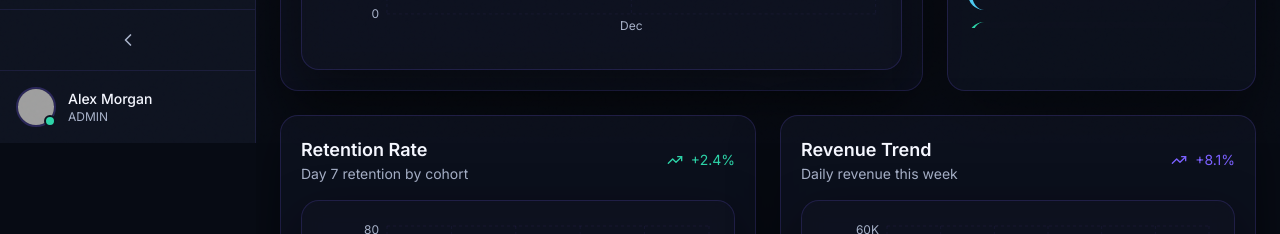
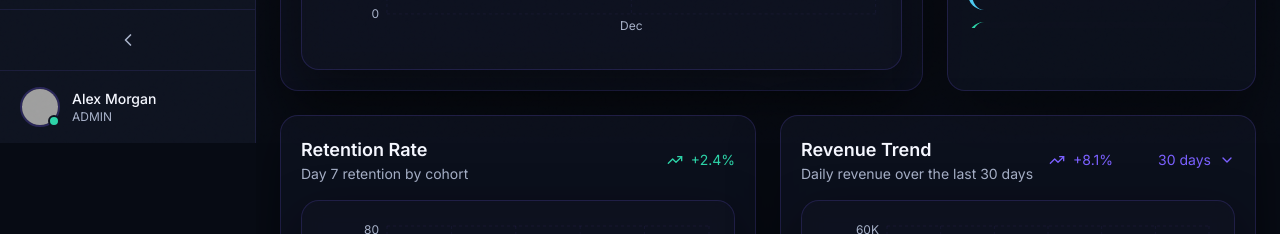
Before and after one commit to RaNDoM6913/kimi, a React (Vite) app in the folder adminpanel/frontend/: page / in a window 1280 px wide. Shown: the part 657-891 px from the top of the page. Built offline with nearby package versions, Linux system fonts and the light colour scheme; grey boxes are pictures that could not be loaded.

Commit message:
feat(adminpanel): refine overview metrics and sidebar behavior

```diff
--- a/adminpanel/frontend/src/App.tsx
+++ b/adminpanel/frontend/src/App.tsx
@@ -15,6 +15,7 @@ import { ADMIN_PERMISSIONS, type AdminPermission } from '@/admin/permissions';
 import { DEFAULT_ADMIN_ROLE, isAdminRole, type AdminRole } from '@/admin/roles';
 import { PermissionsProvider } from '@/admin/usePermissions';
 import { ProtectedRoute } from '@/components/admin/ProtectedRoute';
+import { cn } from '@/lib/utils';
 
 const pageTitles: Record<string, string> = {
   overview: 'Overview',
@@ -57,6 +58,7 @@ function resolveInitialRole(): AdminRole {
 
 function AppShell() {
   const [activePage, setActivePage] = useState('overview');
+  const [sidebarCollapsed, setSidebarCollapsed] = useState(false);
 
   const renderProtectedPage = (permission: AdminPermission, page: ReactElement) => (
     <ProtectedRoute permission={permission}>{page}</ProtectedRoute>
@@ -95,10 +97,20 @@ function AppShell() {
       <div className="noise-overlay" />
 
       {/* Sidebar */}
-      <Sidebar activePage={activePage} onPageChange={setActivePage} />
+      <Sidebar
+        activePage={activePage}
+        onPageChange={setActivePage}
+        collapsed={sidebarCollapsed}
+        onCollapsedChange={setSidebarCollapsed}
+      />
 
-      {/* Main Content */}
-      <div className="flex-1 ml-64 flex flex-col">
+      {/* Main Content — margin matches sidebar width (w-20 = 80px, w-64 = 256px) */}
+      <div
+        className={cn(
+          'flex-1 flex flex-col transition-[margin] duration-300',
+          sidebarCollapsed ? 'ml-20' : 'ml-64',
+        )}
+      >
         {/* Top Bar */}
         <TopBar pageTitle={pageTitles[activePage] ?? 'Dashboard'} />
 
--- a/adminpanel/frontend/src/components/layout/Sidebar.tsx
+++ b/adminpanel/frontend/src/components/layout/Sidebar.tsx
@@ -22,6 +22,8 @@ import { usePermissions } from '@/admin/usePermissions';
 interface SidebarProps {
   activePage: string;
   onPageChange: (page: string) => void;
+  collapsed?: boolean;
+  onCollapsedChange?: (collapsed: boolean) => void;
 }
 
 interface NavItem {
@@ -45,8 +47,18 @@ const navItems: NavItem[] = [
   { id: 'settings', label: 'Settings', icon: Settings, permission: ADMIN_PERMISSIONS.change_limits },
 ];
 
-export function Sidebar({ activePage, onPageChange }: SidebarProps) {
-  const [collapsed, setCollapsed] = useState(false);
+export function Sidebar({ activePage, onPageChange, collapsed: collapsedProp, onCollapsedChange }: SidebarProps) {
+  const [internalCollapsed, setInternalCollapsed] = useState(false);
+  const isControlled = onCollapsedChange != null;
+  const collapsed = isControlled ? (collapsedProp ?? false) : internalCollapsed;
+
+  const setCollapsed = (value: boolean) => {
+    if (isControlled) {
+      onCollapsedChange?.(value);
+    } else {
+      setInternalCollapsed(value);
+    }
+  };
   const { hasPermission, role } = usePermissions();
 
   const visibleNavItems = useMemo(
@@ -57,7 +69,7 @@ export function Sidebar({ activePage, onPageChange }: SidebarProps) {
   return (
     <aside
       className={cn(
-        'fixed left-0 top-0 h-screen bg-[#0E1320] border-r border-[rgba(123,97,255,0.12)] flex flex-col transition-all duration-300 z-50',
+        'fixed left-0 top-0 h-screen bg-[#0E1320] border-r border-[rgba(123,97,255,0.12)] flex flex-col transition-[width] duration-300 z-50',
         collapsed ? 'w-20' : 'w-64',
       )}
     >
@@ -119,21 +131,26 @@ export function Sidebar({ activePage, onPageChange }: SidebarProps) {
         )}
       </nav>
 
-      {/* Collapse Button */}
-      <div className="p-3 border-t border-[rgba(123,97,255,0.12)]">
+      {/* Collapse Button — fixed height so nav doesn't reflow on expand */}
+      <div className="flex-shrink-0 p-3 border-t border-[rgba(123,97,255,0.12)]">
         <button
           onClick={() => setCollapsed(!collapsed)}
+          aria-label={collapsed ? 'Expand sidebar' : 'Collapse sidebar'}
           className="w-full flex items-center justify-center p-2 rounded-lg text-[#A7B1C8] hover:bg-[rgba(123,97,255,0.08)] hover:text-[#F5F7FF] transition-colors"
         >
           {collapsed ? <ChevronRight className="w-5 h-5" /> : <ChevronLeft className="w-5 h-5" />}
         </button>
       </div>
 
-      {/* Admin Profile */}
-      {!collapsed && (
-        <div className="p-4 border-t border-[rgba(123,97,255,0.12)]">
-          <div className="flex items-center gap-3">
-            <div className="relative">
+      {/* Admin Profile — min-height so height doesn't change on expand, nav doesn't jump */}
+      <div
+        className={cn(
+          'flex-shrink-0 min-h-[73px] border-t border-[rgba(123,97,255,0.12)] flex items-center p-3',
+          collapsed ? 'justify-center' : 'pl-5 pr-3',
+        )}
+      >
+        <div className={cn('flex items-center gap-3', collapsed && 'justify-center')}>
+          <div className="relative flex-shrink-0">
             <img
               src="https://i.pravatar.cc/150?u=admin"
               alt="Admin"
@@ -141,13 +158,14 @@ export function Sidebar({ activePage, onPageChange }: SidebarProps) {
             />
             <span className="absolute bottom-0 right-0 w-3 h-3 bg-[#2DD4A8] rounded-full border-2 border-[#0E1320]" />
           </div>
+          {!collapsed && (
             <div className="flex-1 min-w-0">
               <p className="text-sm font-medium text-[#F5F7FF] truncate">Alex Morgan</p>
               <p className="text-xs text-[#A7B1C8] truncate">{role}</p>
             </div>
+          )}
         </div>
       </div>
-      )}
     </aside>
   );
 }
--- a/adminpanel/frontend/src/data/mockData.ts
+++ b/adminpanel/frontend/src/data/mockData.ts
@@ -37,6 +37,32 @@ export const growthChartData: ChartDataPoint[] = [
   { name: 'Oct', value: 92000, value2: 78000 },
   { name: 'Nov', value: 98000, value2: 82000 },
   { name: 'Dec', value: 105000, value2: 88000 },
+];
+
+// Revenue trend chart (weekly + monthly for period filter)
+export const revenueTrendChartDataWeekly: ChartDataPoint[] = [
+  { name: 'Mon', value: 38500 },
+  { name: 'Tue', value: 39200 },
+  { name: 'Wed', value: 40100 },
+  { name: 'Thu', value: 39800 },
+  { name: 'Fri', value: 41500 },
+  { name: 'Sat', value: 43800 },
+  { name: 'Sun', value: 42180 },
+];
+
+export const revenueTrendChartDataMonthly: ChartDataPoint[] = [
+  { name: 'Jan', value: 118000 },
+  { name: 'Feb', value: 125000 },
+  { name: 'Mar', value: 132000 },
+  { name: 'Apr', value: 128000 },
+  { name: 'May', value: 138000 },
+  { name: 'Jun', value: 142000 },
+  { name: 'Jul', value: 148000 },
+  { name: 'Aug', value: 145000 },
+  { name: 'Sep', value: 152000 },
+  { name: 'Oct', value: 158000 },
+  { name: 'Nov', value: 162000 },
+  { name: 'Dec', value: 168000 },
 ];
 
 // Alerts data
--- a/adminpanel/frontend/src/pages/OverviewPage.tsx
+++ b/adminpanel/frontend/src/pages/OverviewPage.tsx
@@ -7,7 +7,13 @@ import {
   DropdownMenuItem,
   DropdownMenuTrigger,
 } from '@/components/ui/dropdown-menu';
-import { overviewKPIs, growthChartData, alerts } from '@/data/mockData';
+import {
+  overviewKPIs,
+  growthChartData,
+  alerts,
+  revenueTrendChartDataWeekly,
+  revenueTrendChartDataMonthly,
+} from '@/data/mockData';
 import { TrendingUp, AlertTriangle, Check, Info, AlertCircle, ChevronDown } from 'lucide-react';
 import { cn } from '@/lib/utils';
 import type { Alert as AlertType } from '@/types';
@@ -55,6 +61,39 @@ function getGrowthSubtitle(period: GrowthPeriod): string {
   }
 }
 
+function getRevenueChartDataByPeriod(period: GrowthPeriod): ChartDataPoint[] {
+  switch (period) {
+    case '1d':
+      return revenueTrendChartDataWeekly.slice(-1);
+    case '7d':
+    case '1m':
+      return revenueTrendChartDataWeekly;
+    case '3m':
+      return revenueTrendChartDataMonthly.slice(-3);
+    case '12m':
+      return revenueTrendChartDataMonthly;
+    default:
+      return revenueTrendChartDataWeekly;
+  }
+}
+
+function getRevenueSubtitle(period: GrowthPeriod): string {
+  switch (period) {
+    case '1d':
+      return 'Revenue over the last day';
+    case '7d':
+      return 'Daily revenue this week';
+    case '1m':
+      return 'Daily revenue over the last 30 days';
+    case '3m':
+      return 'Revenue over the last 3 months';
+    case '12m':
+      return 'Revenue over the last 12 months';
+    default:
+      return 'Daily revenue over the last 30 days';
+  }
+}
+
 function AlertItem({ alert }: { alert: AlertType }) {
   const getIcon = (type: AlertType['type']) => {
     switch (type) {
@@ -95,10 +134,16 @@ function AlertItem({ alert }: { alert: AlertType }) {
 
 export function OverviewPage() {
   const [growthPeriod, setGrowthPeriod] = useState<GrowthPeriod>('1m');
+  const [revenuePeriod, setRevenuePeriod] = useState<GrowthPeriod>('1m');
 
   const growthDataByPeriod = useMemo(
     () => getGrowthChartDataByPeriod(growthChartData, growthPeriod),
     [growthPeriod]
+  );
+
+  const revenueDataByPeriod = useMemo(
+    () => getRevenueChartDataByPeriod(revenuePeriod),
+    [revenuePeriod]
   );
 
   return (
@@ -220,25 +265,41 @@ export function OverviewPage() {
           style={{ animationDelay: '720ms' }}
         >
           <div className="flex items-center justify-between mb-4">
+            <div className="flex items-center gap-4">
               <div>
                 <h3 className="text-lg font-semibold text-[#F5F7FF]">Revenue Trend</h3>
-              <p className="text-sm text-[#A7B1C8]">Daily revenue this week</p>
+                <p className="text-sm text-[#A7B1C8]">{getRevenueSubtitle(revenuePeriod)}</p>
               </div>
               <div className="flex items-center gap-2">
                 <TrendingUp className="w-4 h-4 text-[#7B61FF]" />
                 <span className="text-sm text-[#7B61FF]">+8.1%</span>
               </div>
             </div>
+            <DropdownMenu>
+              <DropdownMenuTrigger asChild>
+                <button
+                  type="button"
+                  className="flex items-center gap-2 text-sm text-[#7B61FF] hover:underline outline-none"
+                >
+                  {GROWTH_PERIOD_LABELS[revenuePeriod]}
+                  <ChevronDown className="w-4 h-4" />
+                </button>
+              </DropdownMenuTrigger>
+              <DropdownMenuContent align="end" className="min-w-[8rem] bg-[#0E1320] border-[#1E2636]">
+                {(['1d', '7d', '1m', '3m', '12m'] as const).map((period) => (
+                  <DropdownMenuItem
+                    key={period}
+                    onClick={() => setRevenuePeriod(period)}
+                    className="text-[#F5F7FF] focus:bg-[rgba(123,97,255,0.15)] focus:text-[#F5F7FF]"
+                  >
+                    {GROWTH_PERIOD_LABELS[period]}
+                  </DropdownMenuItem>
+                ))}
+              </DropdownMenuContent>
+            </DropdownMenu>
+          </div>
           <LineChartCard
-            data={[
-              { name: 'Mon', value: 38500 },
-              { name: 'Tue', value: 39200 },
-              { name: 'Wed', value: 40100 },
-              { name: 'Thu', value: 39800 },
-              { name: 'Fri', value: 41500 },
-              { name: 'Sat', value: 43800 },
-              { name: 'Sun', value: 42180 },
-            ]}
+            data={revenueDataByPeriod}
             dataKeys={['value']}
             colors={['#7B61FF']}
             showArea
--- a/adminpanel/frontend/src/pages/UsersPage.tsx
+++ b/adminpanel/frontend/src/pages/UsersPage.tsx
@@ -369,22 +369,6 @@ export function UsersPage() {
 
   return (
     <div className="p-6 space-y-6 animate-fade-in">
-      {/* Header */}
-      <div className="flex items-center justify-between">
-        <div>
-          <h2 className="text-2xl font-bold text-[#F5F7FF]">Users</h2>
-          <p className="text-sm text-[#A7B1C8]">Manage and monitor user accounts</p>
-        </div>
-        <button
-          onClick={handleAddUser}
-          disabled={!canEditUsers}
-          className="btn-primary flex items-center gap-2 disabled:opacity-50 disabled:cursor-not-allowed"
-        >
-          <span className="text-lg">+</span>
-          Add User
-        </button>
-      </div>
-
       {/* Stats Cards */}
       <div className="grid grid-cols-1 sm:grid-cols-2 lg:grid-cols-4 gap-4">
         {[
```
Lines whose indentation alone changed are shown as unchanged.
